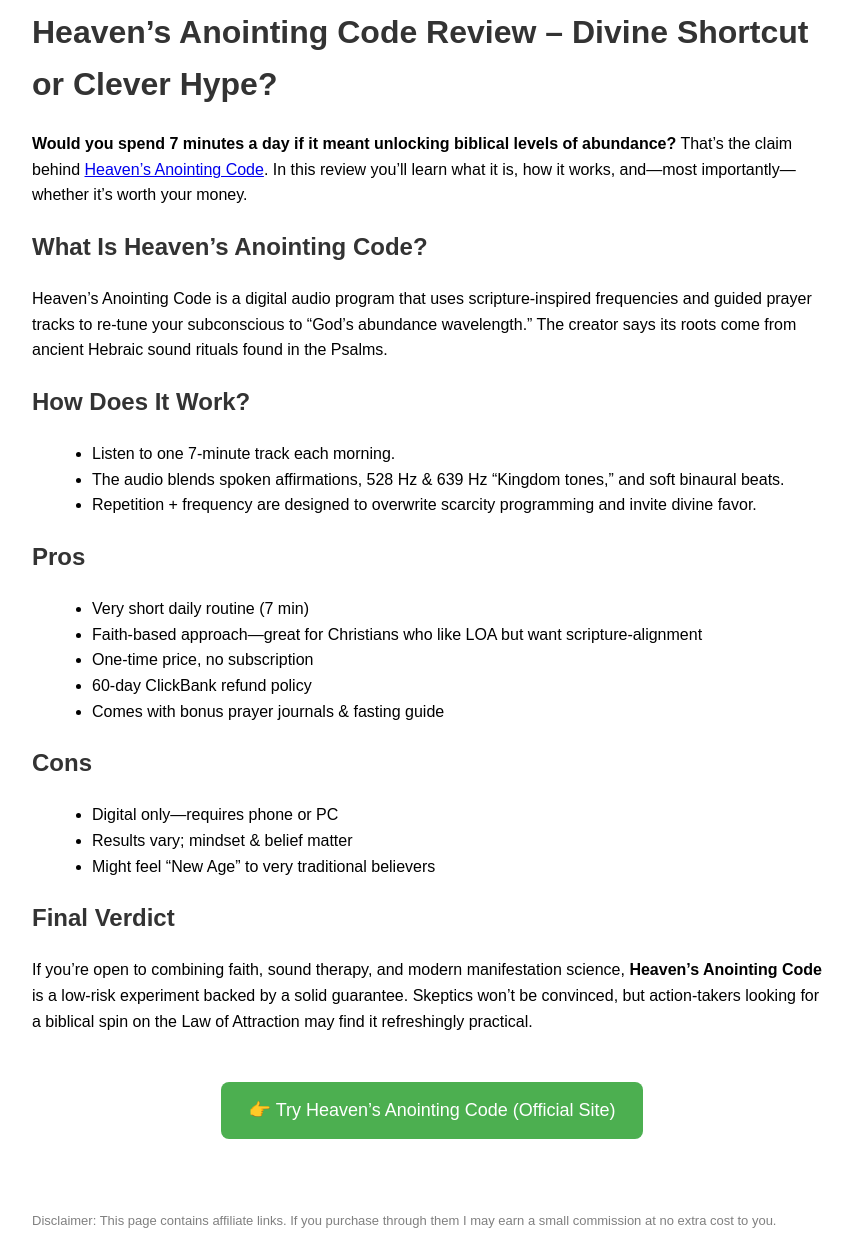
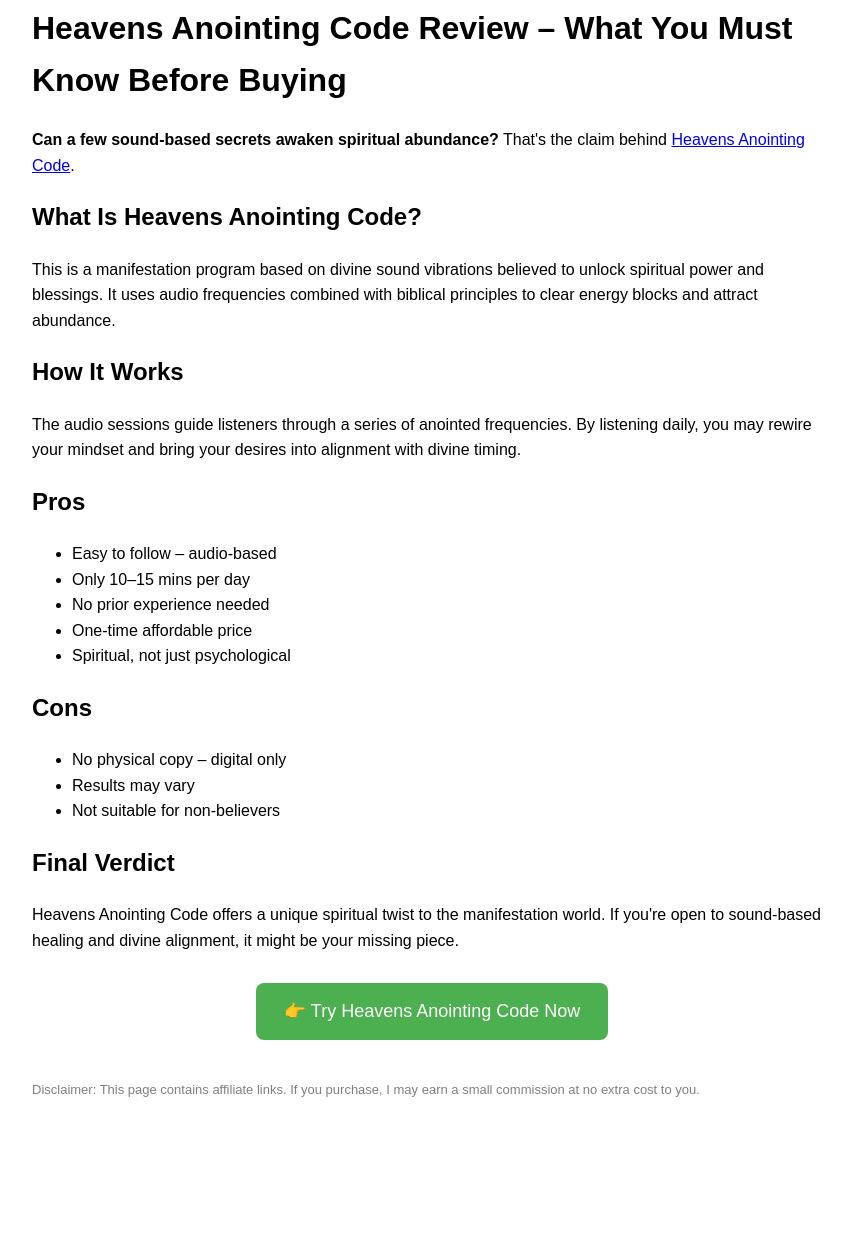
Before and after one commit to Sagar007-organic/Heavens-Anointing-Code, a plain HTML site: page index.html in a window 1280 px wide. Shown: the part 38-1294 px from the top of the page, without its empty margins (208-1061 px from the left). After the commit the page ends 1172 px from the top, so only its background shows below. Drawn offline with Linux system fonts and the light colour scheme.

Commit message:
Update index.html

```diff
--- a/index.html
+++ b/index.html
@@ -3,57 +3,102 @@
 <head>
   <meta charset="UTF-8" />
   <meta name="viewport" content="width=device-width, initial-scale=1.0" />
-  <meta name="description" content="Honest Heaven’s Anointing Code review. Discover how this manifestation system works, its pros & cons, and whether it’s worth it." />
-  <meta name="keywords" content="Heaven’s Anointing Code review, manifestation system, spiritual abundance, biblical frequency, ClickBank product" />
-  <title>Heaven’s Anointing Code Review – Does It Really Work?</title>
+  <meta name="description" content="Read this honest Heavens Anointing Code review before buying. Discover how it works, pros & cons, and final verdict." />
+  <meta name="keywords" content="Heavens Anointing Code review, manifestation program, anointing code, spiritual manifestation, ClickBank product" />
+  <meta name="author" content="Sagar Jaiswal" />
+
+  <!-- Open Graph Tags -->
+  <meta property="og:title" content="Heavens Anointing Code Review" />
+  <meta property="og:description" content="An honest review of the Heavens Anointing Code. Is it worth the hype?" />
+  <meta property="og:image" content="https://your-image-link.jpg" />
+  <meta property="og:url" content="https://sagar007-organic.github.io/Heavens-Anointing-Code/" />
+  <meta property="og:type" content="website" />
+
+  <!-- Favicon -->
+  <link rel="icon" type="image/png" href="favicon.png">
+
+  <!-- Schema Markup -->
+  <script type="application/ld+json">
+  {
+    "@context": "https://schema.org/",
+    "@type": "Product",
+    "name": "Heavens Anointing Code",
+    "image": "https://your-image-link.jpg",
+    "description": "Honest review of Heavens Anointing Code. Learn how it works, benefits, and whether it's worth buying.",
+    "brand": {
+      "@type": "Brand",
+      "name": "ClickBank"
+    },
+    "review": {
+      "@type": "Review",
+      "reviewRating": {
+        "@type": "Rating",
+        "ratingValue": "4.7",
+        "bestRating": "5"
+      },
+      "author": {
+        "@type": "Person",
+        "name": "Sagar Jaiswal"
+      }
+    }
+  }
+  </script>
+
+  <title>Heavens Anointing Code Review – Is It Really Effective?</title>
+
   <style>
-    body{font-family:Arial,Helvetica,sans-serif;line-height:1.6;margin:0 auto;max-width:800px;padding:24px}
-    h1,h2{color:#333}
-    a.cta{display:inline-block;background:#4CAF50;color:#fff;padding:14px 28px;text-decoration:none;font-size:18px;border-radius:8px;margin:32px 0}
-    ul{margin-left:20px}
-    footer{font-size:13px;color:gray;margin-top:40px}
+    body {
+      font-family: Arial, sans-serif;
+      line-height: 1.6;
+      padding: 20px;
+      max-width: 800px;
+      margin: auto;
+    }
+    .btn {
+      background-color: #4CAF50;
+      color: white;
+      padding: 14px 28px;
+      text-decoration: none;
+      font-size: 18px;
+      border-radius: 8px;
+      display: inline-block;
+    }
   </style>
 </head>
 <body>
-  <h1>Heaven’s Anointing Code Review – Divine Shortcut or Clever Hype?</h1>
+  <h1>Heavens Anointing Code Review – What You Must Know Before Buying</h1>
 
-  <p><strong>Would you spend 7 minutes a day if it meant unlocking biblical levels of abundance?</strong> That’s the claim behind <a href="http://heavensanointingcode.xyz/" target="_blank">Heaven’s Anointing Code</a>. In this review you’ll learn what it is, how it works, and—most importantly—whether it’s worth your money.</p>
+  <p><strong>Can a few sound-based secrets awaken spiritual abundance?</strong> That's the claim behind <a href="https://heavensanointingcode.xyz" target="_blank">Heavens Anointing Code</a>.</p>
 
-  <h2>What Is Heaven’s Anointing Code?</h2>
-  <p>Heaven’s Anointing Code is a digital audio program that uses scripture-inspired frequencies and guided prayer tracks to re-tune your subconscious to “God’s abundance wavelength.”  The creator says its roots come from ancient Hebraic sound rituals found in the Psalms.</p>
+  <h2>What Is Heavens Anointing Code?</h2>
+  <p>This is a manifestation program based on divine sound vibrations believed to unlock spiritual power and blessings. It uses audio frequencies combined with biblical principles to clear energy blocks and attract abundance.</p>
 
-  <h2>How Does It Work?</h2>
-  <ul>
-    <li>Listen to one 7-minute track each morning.</li>
-    <li>The audio blends spoken affirmations, 528 Hz &amp; 639 Hz “Kingdom tones,” and soft binaural beats.</li>
-    <li>Repetition + frequency are designed to overwrite scarcity programming and invite divine favor.</li>
-  </ul>
+  <h2>How It Works</h2>
+  <p>The audio sessions guide listeners through a series of anointed frequencies. By listening daily, you may rewire your mindset and bring your desires into alignment with divine timing.</p>
 
   <h2>Pros</h2>
   <ul>
-    <li>Very short daily routine (7 min)</li>
-    <li>Faith-based approach—great for Christians who like LOA but want scripture-alignment</li>
-    <li>One-time price, no subscription</li>
-    <li>60-day ClickBank refund policy</li>
-    <li>Comes with bonus prayer journals &amp; fasting guide</li>
+    <li>Easy to follow – audio-based</li>
+    <li>Only 10–15 mins per day</li>
+    <li>No prior experience needed</li>
+    <li>One-time affordable price</li>
+    <li>Spiritual, not just psychological</li>
   </ul>
 
   <h2>Cons</h2>
   <ul>
-    <li>Digital only—requires phone or PC</li>
-    <li>Results vary; mindset &amp; belief matter</li>
-    <li>Might feel “New Age” to very traditional believers</li>
+    <li>No physical copy – digital only</li>
+    <li>Results may vary</li>
+    <li>Not suitable for non-believers</li>
   </ul>
 
   <h2>Final Verdict</h2>
-  <p>If you’re open to combining faith, sound therapy, and modern manifestation science, <strong>Heaven’s Anointing Code</strong> is a low-risk experiment backed by a solid guarantee.  Skeptics won’t be convinced, but action-takers looking for a biblical spin on the Law of Attraction may find it refreshingly practical.</p>
+  <p>Heavens Anointing Code offers a unique spiritual twist to the manifestation world. If you're open to sound-based healing and divine alignment, it might be your missing piece.</p>
 
-  <p style="text-align:center">
-    <a href="http://heavensanointingcode.xyz/" class="cta" target="_blank">👉 Try Heaven’s Anointing Code (Official Site)</a>
+  <p style="text-align: center; margin-top: 30px;">
+    <a href="https://0f043ai7gxfs5r3pw8vh1p7s2i.hop.clickbank.net/?&traffic_source=organicmena" target="_blank" class="btn">👉 Try Heavens Anointing Code Now</a>
   </p>
 
-  <footer>
-    Disclaimer: This page contains affiliate links.  If you purchase through them I may earn a small commission at no extra cost to you.
-  </footer>
+  <p style="font-size: 13px; color: gray; margin-top: 40px;">Disclaimer: This page contains affiliate links. If you purchase, I may earn a small commission at no extra cost to you.</p>
 </body>
 </html>
```
